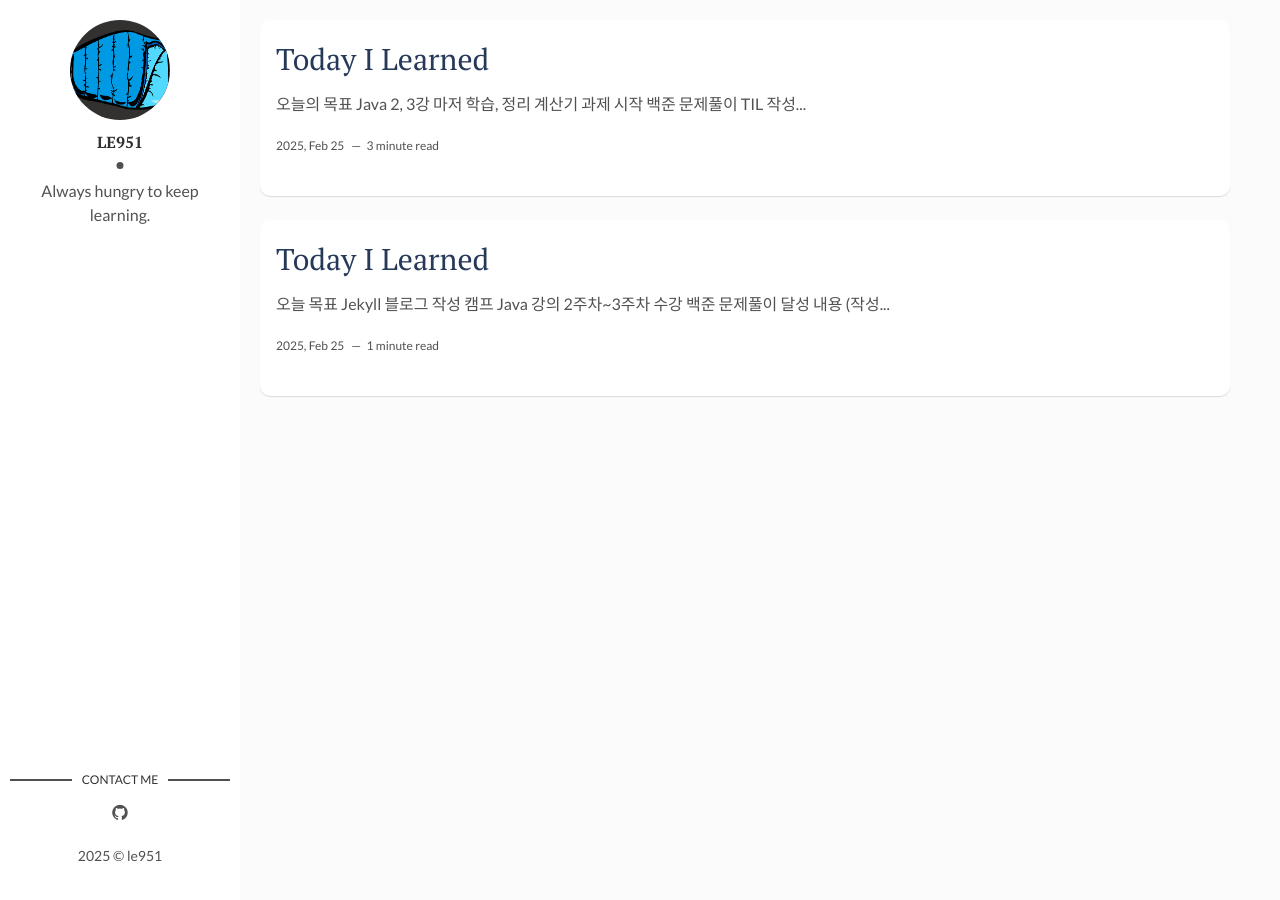
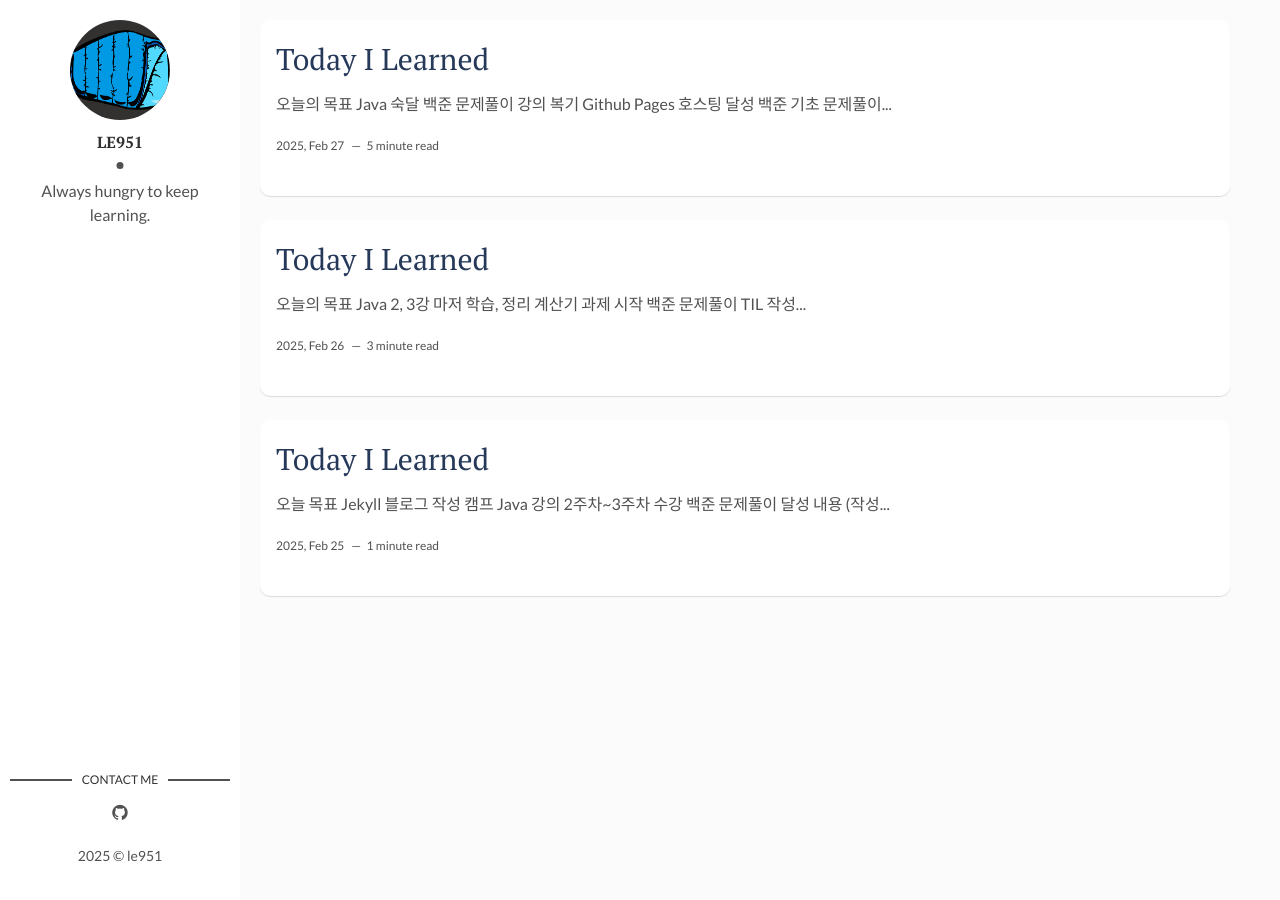
Before and after one commit to le951/blog, a Jekyll site: the page built from index.html, in a window 1280 px wide. Built offline with Jekyll 4.4.1, drawn with Linux system fonts in a browser that asks for light colours; the list of posts is cut into pages by our own code; part of the change alters nothing that is shown.

````diff
--- a/_posts/2025-02-26-TIL.md
+++ b/_posts/2025-02-26-250226-TIL.md
@@ -1,7 +1,7 @@
 ---
 layout: post
 title: Today I Learned
-date: 2025-02-25 20:30:00 +0900
+date: 2025-02-26 20:30:00 +0900
 description: My First Post # Add post description (optional)
 img: # software.jpg # Add image post (optional)
 tags: [TIL, Java] # add tag
--- /dev/null
+++ b/_posts/2025-02-27-250227-TIL.md
@@ -0,0 +1,335 @@
+---
+layout: post
+title: Today I Learned
+date: 2025-02-27 20:00:00 +0900
+description: My First Post # Add post description (optional)
+img: # software.jpg # Add image post (optional)
+tags: [TIL, Java] # add tag
+---
+
+### 오늘의 목표
+- Java 숙달
+    - 백준 문제풀이
+    - 강의 복기
+- Github Pages 호스팅
+
+### 달성
+- 백준 기초 문제풀이 20여개
+- Github Pages 호스팅
+
+### 이후 목표
+- Blog
+    - 다크모드 추가
+    - Github Pages 호스팅
+    - 글 폴더 분리 / 비공개 글 (링크전용 / 별도 로딩)
+    - utterances 레이아웃 조절
+
+- 백준 문제풀이
+
+- 계산기 과제
+    - GUI
+    - 이전 기록 저장
+
+<hr>
+
+### 기록
+
+- 2753. 윤년
+
+```
+    if (year % 4 == 0) {
+        if (year % 100 == 0) {
+            if (year % 400 == 0) {
+                System.out.println(1);
+            } else {
+                System.out.println(0);
+            }
+        } else {
+            System.out.println(1);
+        }
+    } else {
+        System.out.println(0);
+    }
+```
+
+이래도 작동이야 될텐데. 뭐가 더 간결할까.
+
+if return? 이건 함수여야 하잖아.
+```
+    if (year % 400 == 0) System.out.println(1);
+    else if (year % 100 == 0) System.out.println(0);
+    else if (year % 4 == 0) System.out.println(1);
+    else System.out.println(0);
+```
+<hr>
+
+- 14681. 사분면 고르기
+
+    // x y != 0
+```
+    if (x>0 && y>0) System.out.println("1");
+    else if (x>0 && y<0) System.out.println("4");
+    else if (x<0 && y>0) System.out.println("2");
+    else if (x<0 && y<0) System.out.println("3");
+```
+
+조금 더 지저분하더라도 x 한 번에 y 2번 묶는게 나았을까
+비교 횟수 자체가 줄어들지.
+
+<hr>
+
+- 2884. 알람 시계
+
+```
+    int h = sc.nextInt();
+    int m = sc.nextInt();
+
+    m += h*60-45;
+    h = 24-Math.floorDiv(m, 60);
+    m = Math.floorMod(m, 60);
+    System.out.println(h + " " + m);
+```
+
+in: 0 12
+out -1 27
+
+왜 -1이 나올까. -27/60 = -0.45. 버리면 그냥 0인데?
+
+floorDiv의 특징이네.
+
+> If the signs of the arguments are different, the quotient is negative and floorDiv returns the integer less than or equal to the quotient and the / operator returns the integer closest to zero.
+For example, floorDiv(-4, 3) == -2, whereas (-4 / 3) == -1.
+
+```
+    int h = sc.nextInt();
+    int m = sc.nextInt();
+
+    m += h*60-45;
+    h = (m<0) ? 24+Math.floorDiv(m, 60) : Math.floorDiv(m, 60);
+    m = Math.floorMod(m, 60);
+    System.out.println(h + " " + m);
+```
+<hr>
+
+2525. 오븐 시계
+```
+    int current_h = sc.nextInt();
+    int current_m = sc.nextInt();
+
+    int cook_m = sc.nextInt();
+
+    int end_m = current_m + current_h*60 + cook_m;
+    int end_h = Math.floorDiv(end_m, 60) % 24;
+
+    end_m = end_m % 60;
+
+    System.out.println(end_h + " " + end_m);
+```
+이전 문제를 답습한 문제.
+
+다른건 Math.floorDiv()로 시간 값을
+%로 남은 분 값을 구했다?
+
+동시에 구하는건 이상인가?
+
+<hr>
+
+2480. 주사위 세 개
+
+```
+    int spot_1 = sc.nextInt();
+    int spot_2 = sc.nextInt();
+    int spot_3 = sc.nextInt();
+
+    if (spot_1 == spot_2 && spot_1 == spot_3) System.out.println(spot_1*1000+10000);
+    else if (spot_1 == spot_2 || spot_2 == spot_3) System.out.println(spot_2*100+1000);
+    else if (spot_1 == spot_3) System.out.println(spot_1*100+1000);
+    else System.out.println(Math.max(Math.max(spot_1, spot_2), spot_3)*100);
+```
+
+<hr>
+
+- 25314. 코딩은 체육과목 입니다.
+
+```
+    import java.util.Scanner;
+
+    public class Main {
+        public static void main(String[] args) {
+
+            Scanner sc = new Scanner(System.in);
+
+            int b = sc.nextInt();
+
+            for (int l = Math.ceilDiv(b, 4); l > 0; l--) {
+                System.out.print("long ");
+            }
+            System.out.println("int");
+        }
+    }
+```
+
+Math.ceilDiv가 백준 자바에는 없음.
+
+ceil 사용
+```
+int l = (int) Math.ceil(b/4d);
+```
+
+강제 형변환만 사용\
+(int) (b/4) +1\
+강제 형변환 시에는 floor 적용.
+
+<hr>
+
+- 15552. 빠른 A+B
+
+아래는 문제 원문 내용 발췌
+
+> C++을 사용하고 있고 cin/cout을 사용하고자 한다면, cin.tie(NULL)과 sync_with_stdio(false)를 둘 다 적용해 주고, endl 대신 개행문자(\n)를 쓰자. 단, 이렇게 하면 더 이상 scanf/printf/puts/getchar/putchar 등 C의 입출력 방식을 사용하면 안 된다.
+
+> Java를 사용하고 있다면, Scanner와 System.out.println 대신 BufferedReader와 BufferedWriter를 사용할 수 있다. BufferedWriter.flush는 맨 마지막에 한 번만 하면 된다.
+
+> Python을 사용하고 있다면, input 대신 sys.stdin.readline을 사용할 수 있다. 단, 이때는 맨 끝의 개행문자까지 같이 입력받기 때문에 문자열을 저장하고 싶을 경우 .rstrip()을 추가로 해 주는 것이 좋다.
+
+
+```
+    BufferedReader br = new BufferedReader(new InputStreamReader(System.in));
+    BufferedWriter bw = new BufferedWriter(new OutputStreamWriter(System.out));
+
+
+    int loop = Integer.parseInt(br.readLine());
+    int[][] arr = new int[loop][2];
+    for(int i = 0; i < loop; i++ ) {
+        line = br.readLine().split(" ");
+        arr[i][0] = Integer.parseInt(line[0]);
+        arr[i][1] = Integer.parseInt(line[1]);
+    }
+
+
+    for(int i = 0; i < loop; i++ ) {
+        StringTokenizer st = new StringTokenizer(br.readLine());
+        arr[i][0] = Integer.parseInt(st.nextToken());
+        arr[i][1] = Integer.parseInt(st.nextToken());
+    }
+```
+
+ㅡ
+
+```
+    BufferedReader br = new BufferedReader(new InputStreamReader(System.in));
+    BufferedWriter bw = new BufferedWriter(new OutputStreamWriter(System.out));
+
+    int loop = 0;
+    int[][] arr;
+    try {
+        loop = Integer.parseInt(br.readLine());
+        arr = new int[loop][2];
+        for(int i = 0; i < loop; i++ ) {
+            StringTokenizer st = new StringTokenizer(br.readLine());
+            arr[i][0] = Integer.parseInt(st.nextToken());
+            arr[i][1] = Integer.parseInt(st.nextToken());
+        }
+
+        for(int i = 0; i < loop; i++ ) {
+            bw.write(arr[i][0]+arr[i][1]+"\n");
+        }
+        bw.flush();
+        bw.close();
+
+    } catch (IOException e) {
+        e.printStackTrace();
+    }
+```
+
+ㅡ
+
+되긴 했는데, 아직 문제가 많다. 갈 길이 멀다.
+
+ㅡ
+
+- 11021. A+B - 7
+- 11022. A+B - 8
+
+```
+    for(int i = 0; i < loop; i++ ) {
+        bw.write("Case #" + (i+1) + ": ");
+        bw.write(arr[i][0] + " + " + arr[i][1] + " = ");
+        bw.write(arr[i][0]+arr[i][1]+"\n");
+    }
+    bw.flush();
+    bw.close();
+```
+
+<hr>
+
+- 2438. 별 찍기 - 1
+
+```
+    int loop = Integer.parseInt(br.readLine());
+
+    for (int i = 0; i < loop; i++) {
+        bw.write("*");
+        for (int j = 0; j <i; j++) {
+            bw.write("*");
+        }
+        bw.newLine();
+    }
+    bw.flush();
+    bw.close();
+```
+
+j < i+1 할까 고민하다가 위에 write 하나 추가.
+
+뭐가 더 깔끔한지는 취향차이인가.
+
+<hr>
+
+- 2439. 별 찍기 - 2
+
+```
+    for (int i = 0; i < loop; i++) {
+
+        for (int j = 1; j < loop - i; ++j) {
+            bw.write(" ");
+        }
+
+        bw.write("*");
+        for (int j = 0; j < i; ++j) {
+            bw.write("*");
+        }
+        bw.newLine();
+    }
+    bw.flush();
+    bw.close();
+```
+
+<hr>
+
+- 10952. A + B - 5
+
+몇 가지 방법이 떠오른다.
+
+1. int 배열에 담고 0 0 판별
+    - 끝을 모르니 int 배열 선언이 어려운데. map?
+
+2. String Object에 모두 담으며 판별.
+    - 더한 횟수를 카운팅. \n를 세어도 되고
+
+
+<hr>
+<br>
+### 회고
+
+아쉽다. 오늘 한 100문제는 풀 수 있을 줄 알았는데 고작 20개 정도 풀고 끝났다.
+
+블로그 업데이트 하는 과정에서\
+Git commit message 남기는 부분 꼬여서 시간 허비한 것도 있었고 (아니 왜 오류창도 안띄우고 조용히 취소하는데. VS Code.)
+
+배탈이 나서 고생하기도 하고. (지금도 배가 꾸르륵거린다.)
+
+모르는 Java 기능들 알아보느라 시간 쓰기도 하고.
+
+자려면 시간 좀 있으니까, TIL 여기서 마무리짓고 더 알아봐야 하겠다.
+
+과제도 슬슬 해야하니까. 내일은 과제 위주로 할까.
````
Also changed, not shown: _posts/2025-02-25-250225-TIL.md (renamed from _posts/2025-02-25-TIL.md).
